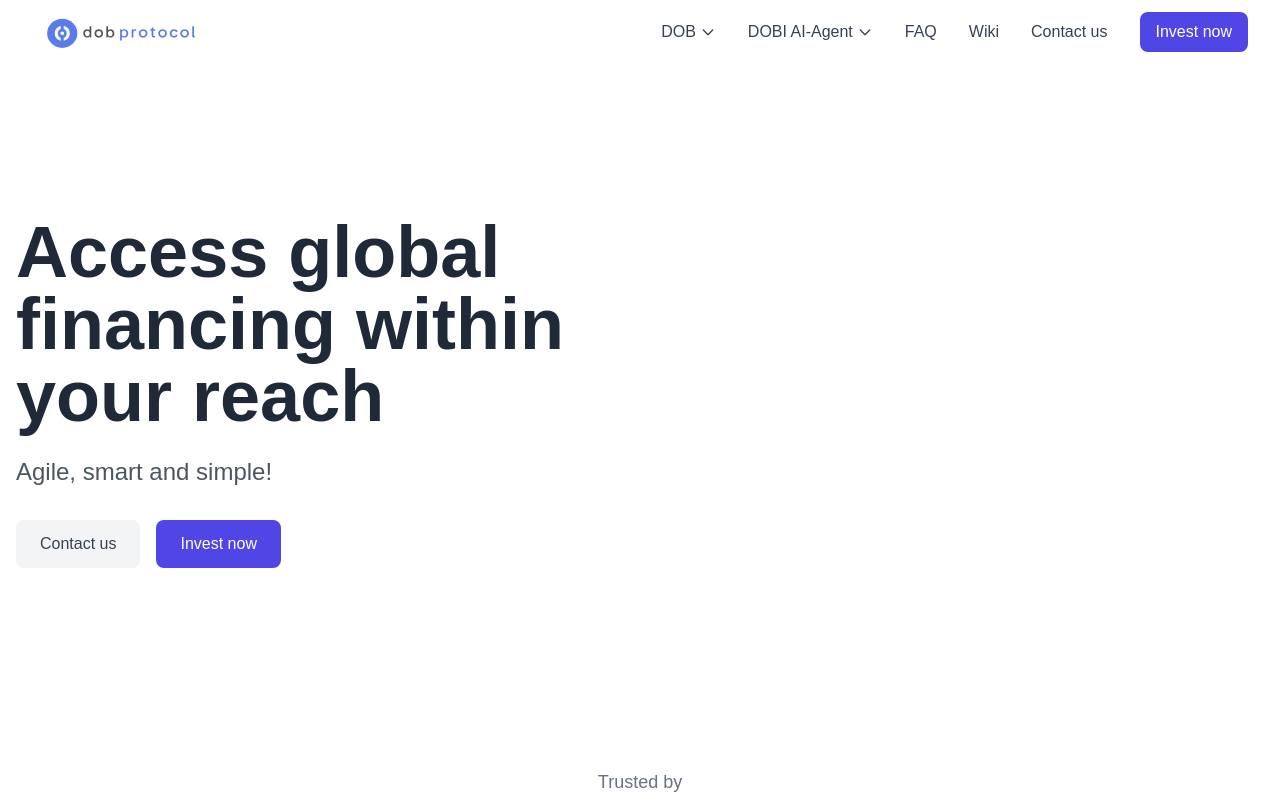
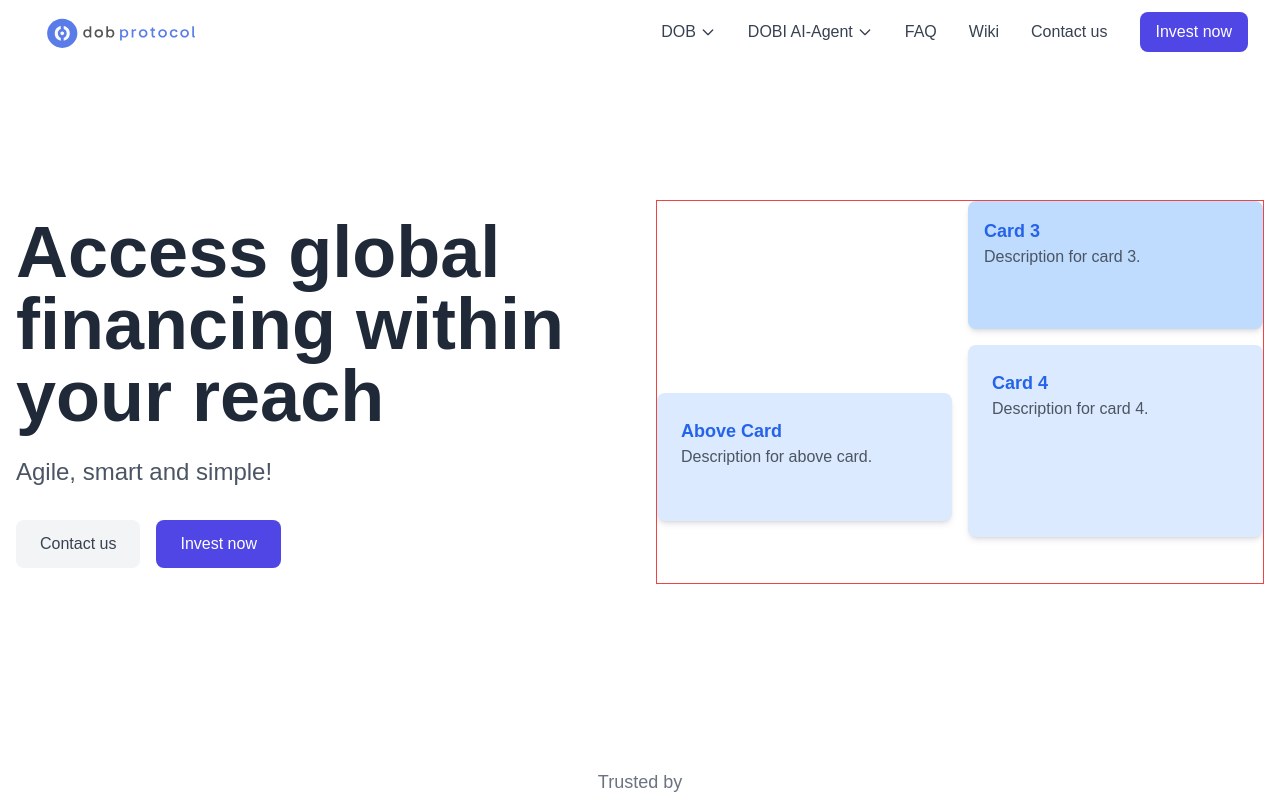
Before and after one commit to blessedux/DOBLANDING2025, a Next.js app: page / in a window 1280 px wide. Shown: the top 800 px of the page. Built offline with nearby package versions, Linux system fonts and the light colour scheme.

Commit message:
hero section card animation setup

```diff
--- a/components/Hero.tsx
+++ b/components/Hero.tsx
@@ -3,16 +3,46 @@
 import Link from 'next/link';
 import { motion } from 'framer-motion';
 
+const cardVariants = {
+  initial: { y: -192, height: '12rem' },
+  animate: {
+    y: [0, 192, 384],
+    height: ['12rem', '8rem', '8rem'],
+    transition: {
+      duration: 5,
+      ease: 'easeInOut',
+      times: [0, 0.5, 1],
+      repeat: Infinity,
+      repeatType: 'loop' as const,
+    },
+  },
+};
+
+const cardVariantsAbove = {
+  initial: { y: -384, height: '12rem' },
+  animate: {
+    y: [0, 192, 192, 384],
+    height: ['12rem', '8rem', '8rem', '8rem'],
+    transition: {
+      duration: 12,
+      ease: 'easeInOut',
+      times: [0, 0.333, 0.666, 1],
+      repeat: Infinity,
+      repeatType: 'loop' as const,
+    },
+  },
+};
+
 const Hero = () => {
   return (
-    <section className="relative min-h-[90vh] flex items-center pt-16">
+    <section className="relative min-h-[90vh] flex items-center pt-16 bg-gradient-to-b from-transparent to-white">
       <div className="container mx-auto px-4">
         <div className="grid grid-cols-1 lg:grid-cols-2 gap-8">
           {/* Left Content */}
           <motion.div
             initial={{ opacity: 0, y: 20 }}
             animate={{ opacity: 1, y: 0 }}
-            transition={{ duration: 0.8 }}
+            transition={{ duration: 4 }}
             className="flex flex-col justify-center"
           >
             <h1 className="text-5xl md:text-6xl lg:text-7xl font-bold text-gray-800 mb-6">
@@ -37,9 +67,29 @@ const Hero = () => {
             </div>
           </motion.div>
 
-          {/* Right Content - Empty for now */}
-          <div className="hidden lg:block">
-            {/* Animation placeholder */}
+          {/* Right Content - Animated Cards */}
+          <div className="hidden lg:grid grid-cols-2 gap-4 h-[384px] border border-red-500 overflow-hidden">
+            <div className="flex flex-col space-y-4">
+              <motion.div
+                className="bg-blue-100 p-6 rounded-lg shadow-md h-48"
+                variants={cardVariantsAbove}
+                initial="initial"
+                animate="animate"
+              >
+                <h3 className="text-lg font-semibold text-blue-600">Above Card</h3>
+                <p className="text-gray-600">Description for above card.</p>
+              </motion.div>
+            </div>
+            <div className="flex flex-col space-y-4">
+              <div className="bg-blue-200 p-4 rounded-lg shadow-md h-32">
+                <h3 className="text-lg font-semibold text-blue-600">Card 3</h3>
+                <p className="text-gray-600">Description for card 3.</p>
+              </div>
+              <div className="bg-blue-100 p-6 rounded-lg shadow-md h-48">
+                <h3 className="text-lg font-semibold text-blue-600">Card 4</h3>
+                <p className="text-gray-600">Description for card 4.</p>
+              </div>
+            </div>
           </div>
         </div>
       </div>
```
